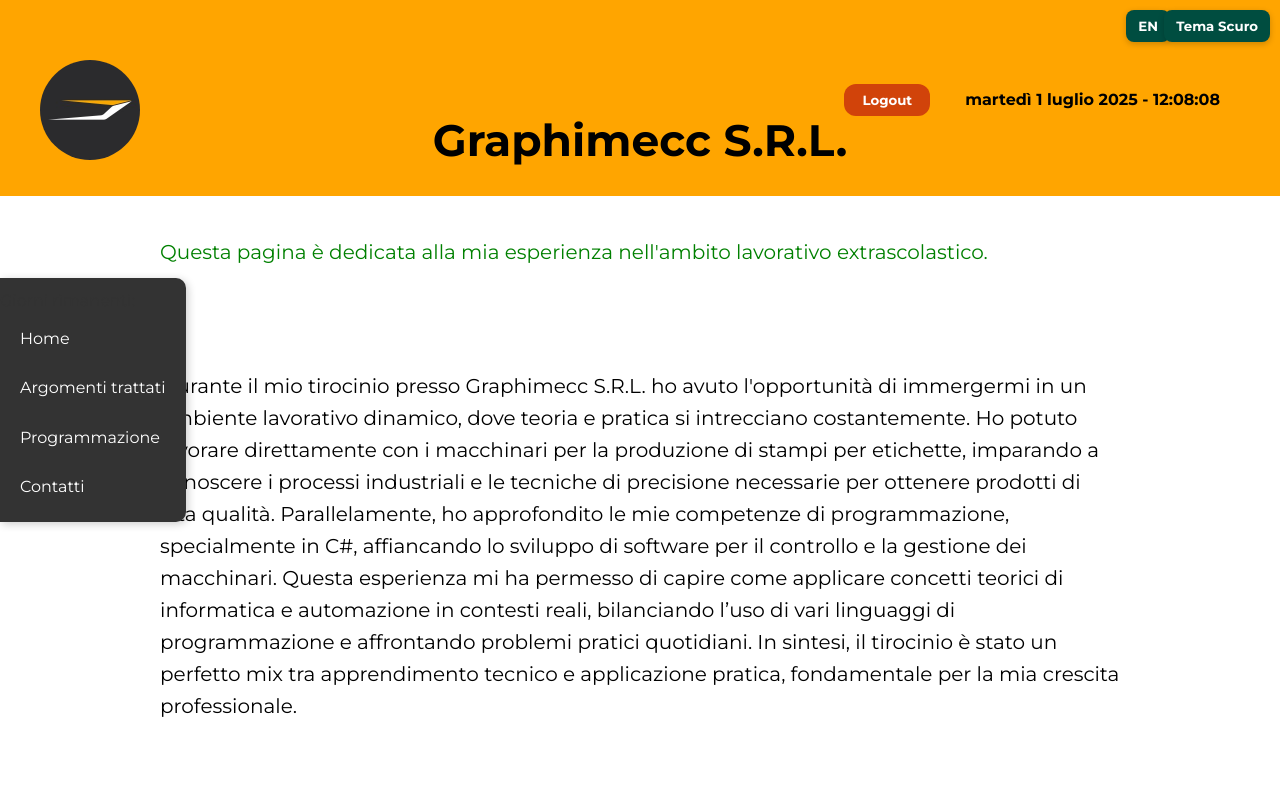
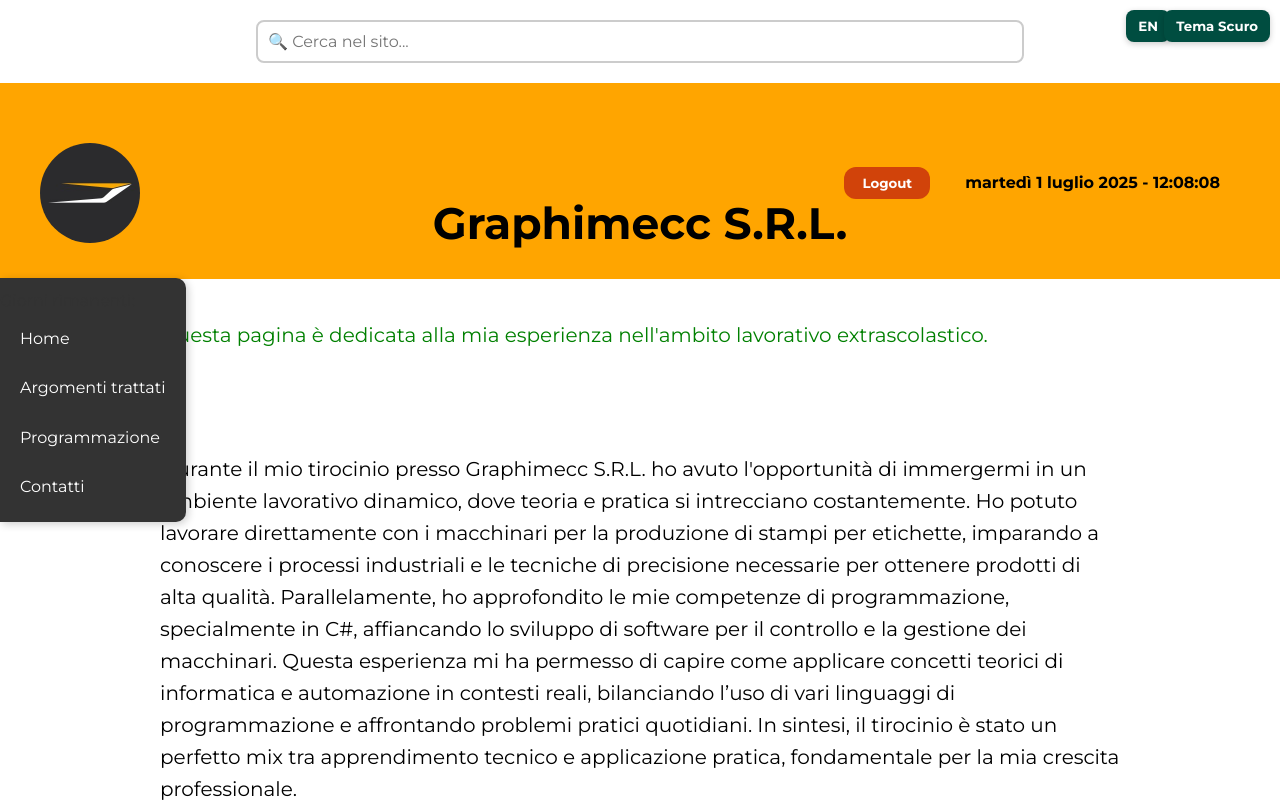
Before and after one commit to Justin1010283729/Ep-Graphimecc-SRL, a plain HTML site: page index.html in a window 1280 px wide. Shown: the top 808 px of the page. Drawn offline with Linux system fonts and the light colour scheme; some packages are replaced by stand-ins of ours; sample sign-in values are in the browser's storage.

Commit message:
Aggiornamento automatico - README preservato

```diff
--- a/index.html
+++ b/index.html
@@ -114,6 +114,18 @@
     <a href="Programmazione.html">Programmazione</a>
     <a href="contatti.html">Contatti</a>
   </div>
+
+
+	<div class="search-container">
+  <input type="text" id="searchInput" placeholder="🔍 Cerca nel sito..." oninput="cercaNelSito()" />
+	</div>
+
+
+
+
+
+
+
 
   <header>
     <div class="header-content">
@@ -287,6 +299,22 @@
   aggiornaGiorniRimanenti();
   </script>
 
+		  <script>
+				function cercaNelSito() {
+				  let input = document.getElementById('searchInput').value.toLowerCase();
+				  let blocchi = document.querySelectorAll('p, h1, h2, h3, li, .box, .card'); // Aggiungi qui i tipi di elementi che vuoi cercare
+
+				  blocchi.forEach(function(blocco) {
+					let testo = blocco.textContent.toLowerCase();
+					if (testo.includes(input)) {
+					  blocco.style.display = '';
+					} else {
+					  blocco.style.display = 'none';
+					}
+				  });
+			}
+			</script>
+
 
 
 
--- a/stile.css
+++ b/stile.css
@@ -163,6 +163,19 @@ p {
 }
 
 
+.search-container {
+  text-align: center;
+  margin: 20px auto;
+}
+
+#searchInput {
+  width: 60%;
+  padding: 10px;
+  font-size: 16px;
+  border: 2px solid #ccc;
+  border-radius: 8px;
+}
+
 
 
 
```
Also changed, not shown: 2 other files.
